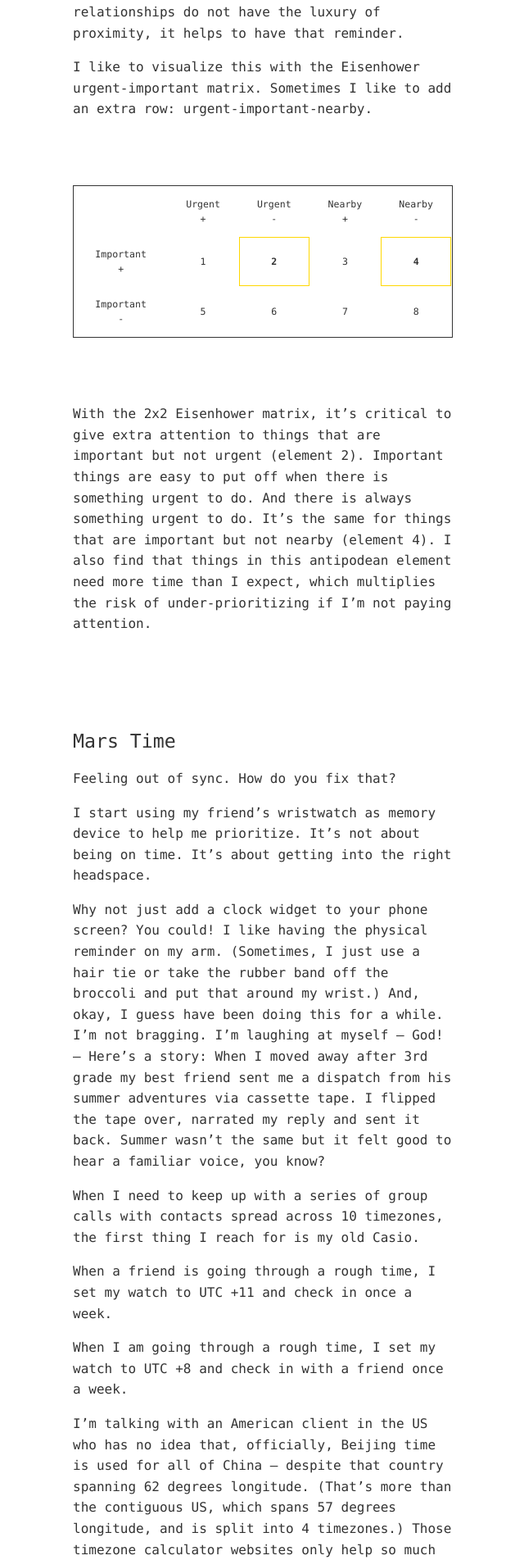
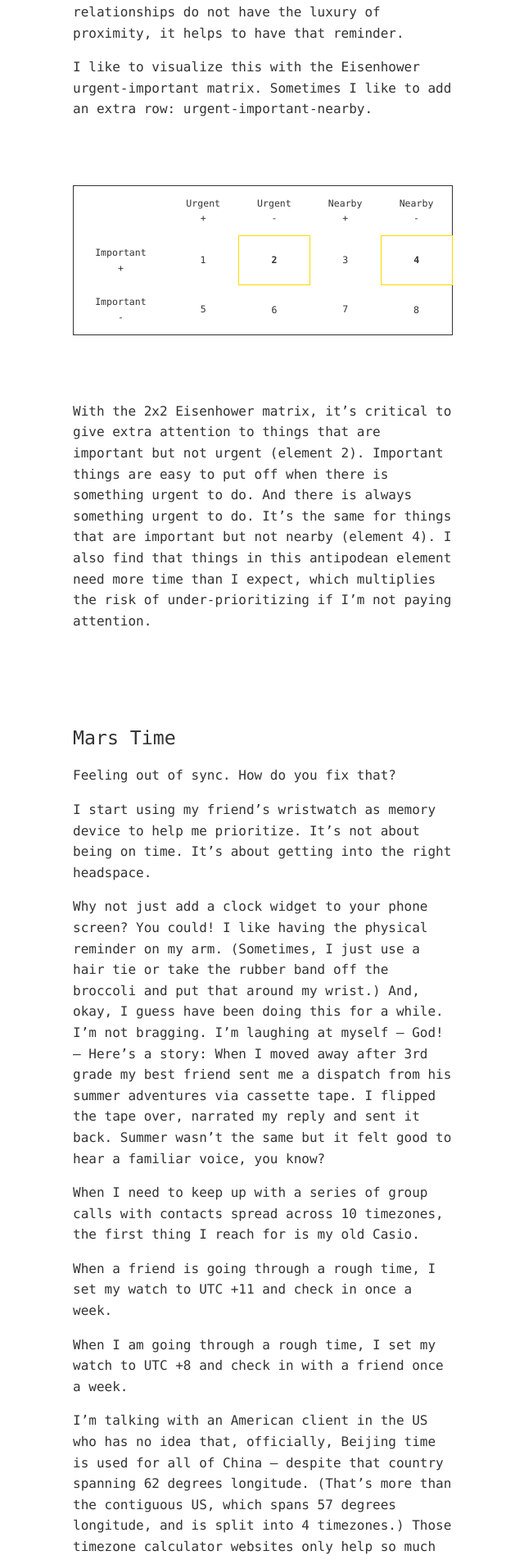
Before and after one commit to zachmccabe/zachmccabe.github.io, a Jekyll site: the page built from _travel/timezones.md, in a window 1280 px wide. Shown: the part 1078-2981 px from the top of the page at 82% size, without its empty margins (319-959 px from the left). Built offline with Jekyll 4.4.1, drawn with Linux system fonts in a browser that asks for light colours.

Commit message:
Update timezones.md
Updating code for table for new CSS table styles.

```diff
--- a/_travel/timezones.md
+++ b/_travel/timezones.md
@@ -26,7 +26,7 @@
 
 I like to visualize this with the Eisenhower urgent-important matrix. Sometimes I like to add an extra row: urgent-important-nearby.
 
-<table style="border-collapse:separate;">
+<table class="kaoBoxy">
   <tr>
     <td></td>
     <th scope="row">Urgent<br/>+</th>
```
